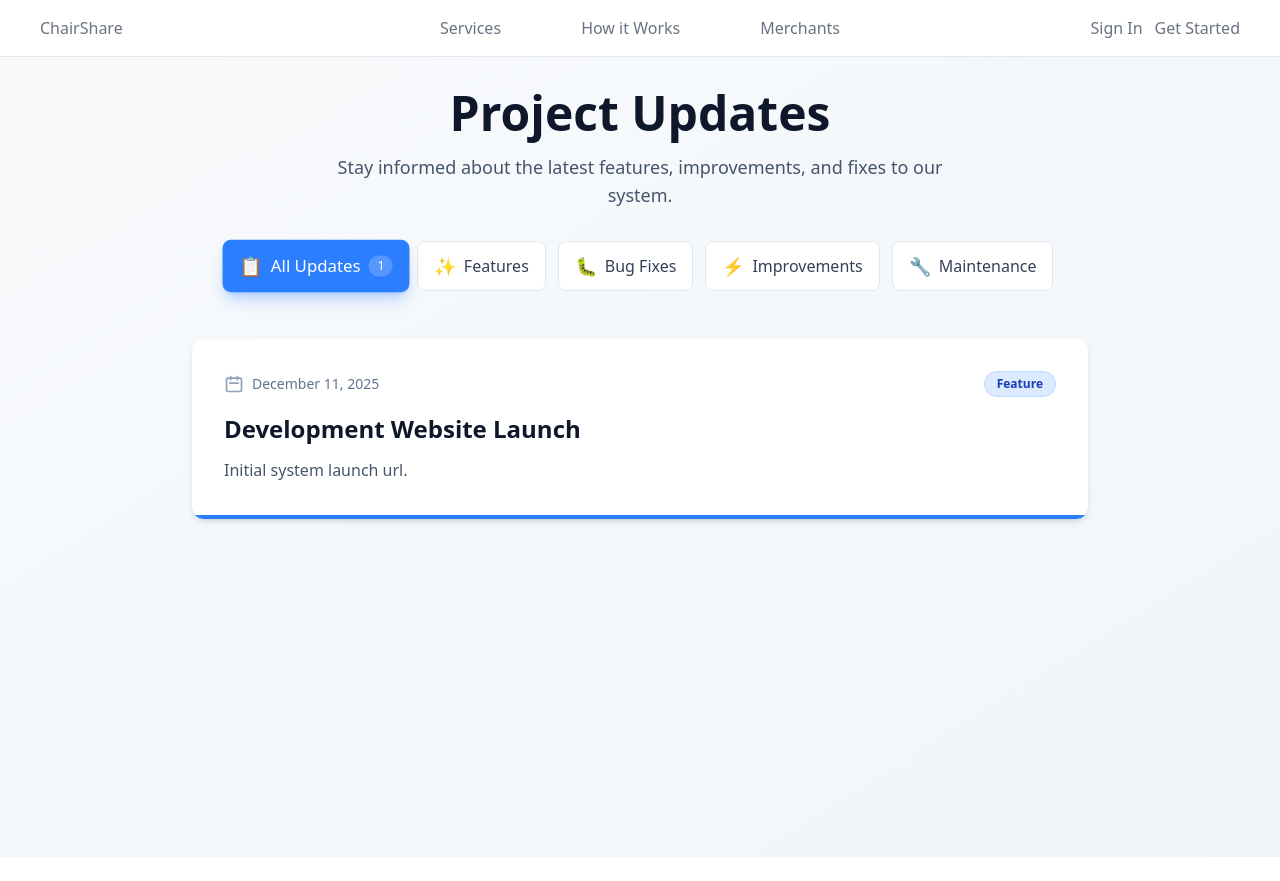
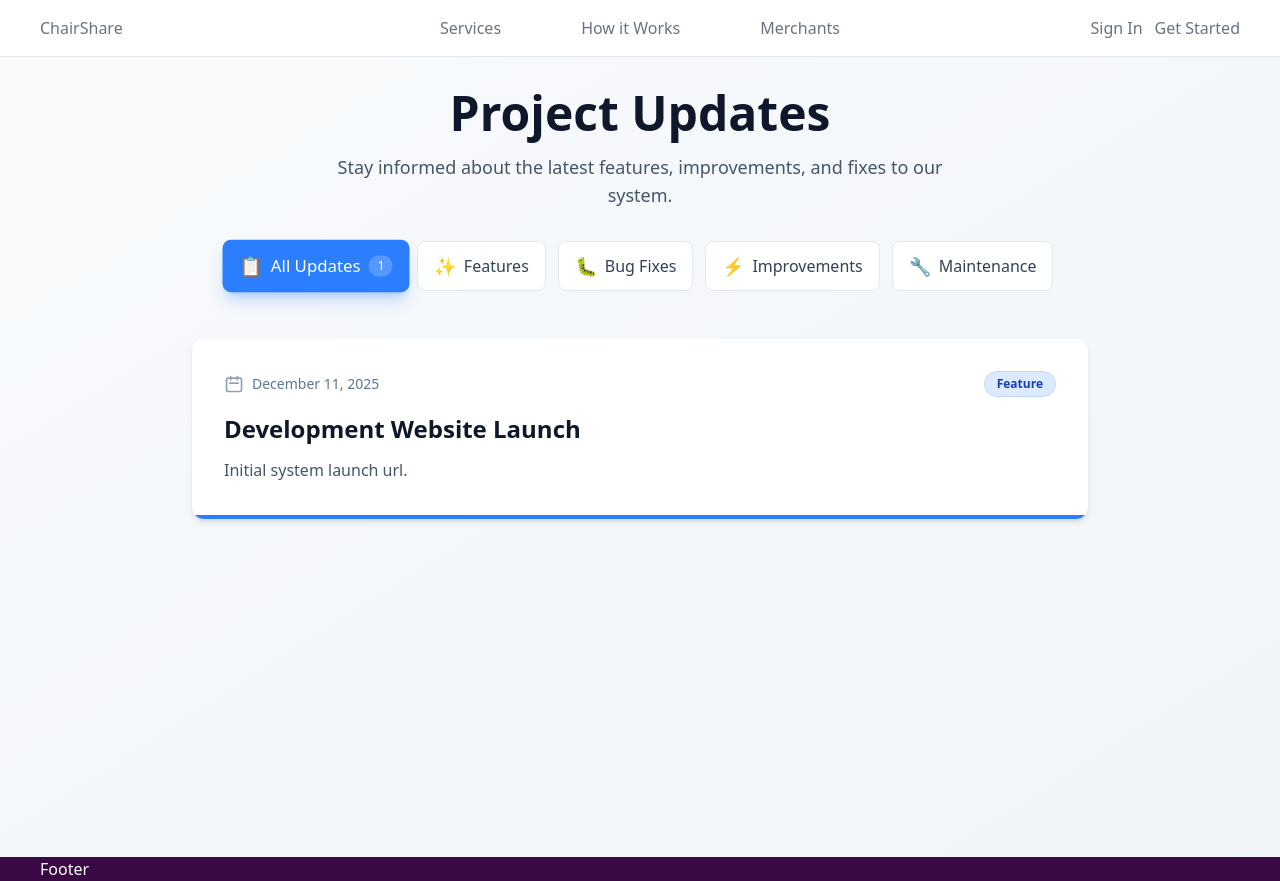
Before and after one commit to KayviaHarriott/chair-share, a React (Vite) app: page /updates in a window 1280 px wide. Before the commit the page ends 857 px from the top, so only its background shows below. Built offline with nearby package versions, Linux system fonts and the light colour scheme.

Commit message:
Added footer section

```diff
--- a/src/App.tsx
+++ b/src/App.tsx
@@ -3,6 +3,7 @@ import { Route, Routes } from 'react-router'
 import { Home } from './pages/HomePage'
 import { Updates } from './pages/Updates'
 import { NavBar } from './navigation/NavBar'
+import { Footer } from './navigation/Footer'
 
 function App() {
 
@@ -15,6 +16,9 @@ function App() {
         <Route path="/" element={<Home />} />
         <Route path="/updates" element={<Updates />} />
       </Routes>
+      <div>
+        <Footer/>
+      </div>
     </>
   )
 }
--- /dev/null
+++ b/src/navigation/Footer.tsx
@@ -0,0 +1,12 @@
+export const Footer = () => {
+  return (
+    <div className="bg-[#3A0844] flex justify-center">
+      <div className="max-w-[1200px] w-full text-white">
+        <div className="">
+          {/* Footer Code Here */}
+          <p>Footer</p>
+        </div>
+      </div>
+    </div>
+  );
+};
--- a/src/pages/HomePage.tsx
+++ b/src/pages/HomePage.tsx
@@ -140,7 +140,7 @@ export const Home = () => {
             {/* <img className=" h-[300px] w-1/3" src="./imgs/image_1.png"/> */}
             <div className="h-[300px] bg-cover grayscale rounded-2xl bg-[url(./imgs/image_1.png)]">
             </div>
-            <div className="h-[200px] bg-cover grayscale rounded-2xl bg-no-repeat bg-[url(./imgs/image_3.png)]">
+            <div className="h-[200px] bg-center bg-cover grayscale rounded-2xl bg-no-repeat bg-[url(./imgs/image_6.png)]">
             </div>
           </div>
 
```
Also changed, not shown: public/imgs/image_6.png (added).
